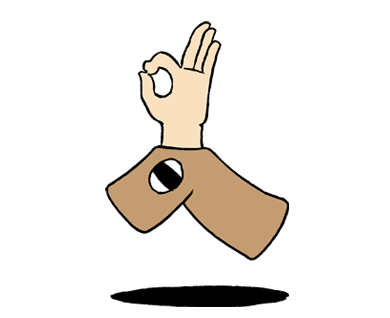
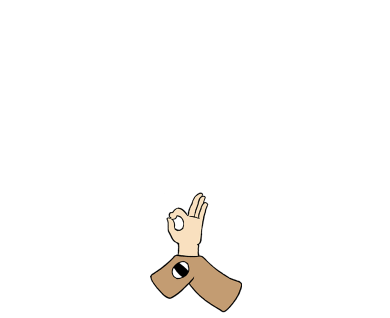
Before and after one commit to kymkdd/wwwwww, a plain HTML site: page index.html in a window 390 px wide. Shown: the top 318 px of the page. Drawn offline with Linux system fonts and the light colour scheme.

Commit message:
Fix for mobile devices

```diff
--- a/index.html
+++ b/index.html
@@ -46,6 +46,9 @@
             justify-content: center;
 
         }
+        a,img {
+            height: 10em !important;
+        }
 
 </style>
 
```
